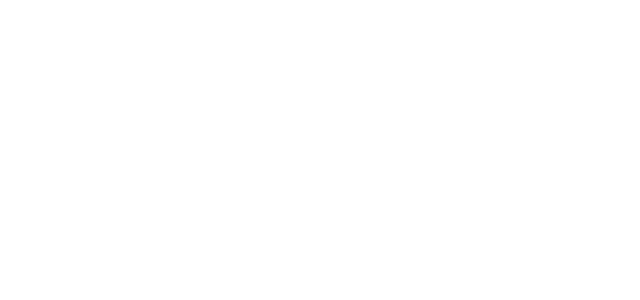
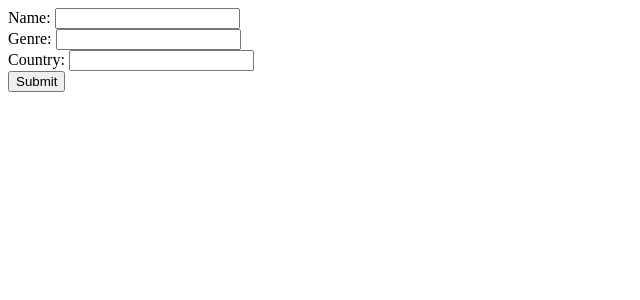
Before and after one commit to laresamdeola/ReactPractise, a React (Create React App) app: page / in a window 1280 px wide. Shown: the top 300 px of the page, without its empty margins (0-640 px from the left). Built offline with nearby package versions, Linux system fonts and the light colour scheme.

Commit message:
Update 2 files including another useReducer example

```diff
--- /dev/null
+++ b/src/components/useReducer/ReduceExample1.jsx
@@ -0,0 +1,75 @@
+import React, { useState, useReducer } from "react";
+
+const ReduceExample1 = () => {
+  const [name, setName] = useState("");
+  const [genre, setGenre] = useState("");
+  const [country, setCountry] = useState("");
+
+  const defaultItems = {
+    poets: [],
+    isModalOpen: false,
+    modalContents: "",
+  };
+
+  const reduce = (state, action) => {
+    if (action.type === "ADD_POET") {
+      const newPoet = [...state.poets, action.payload];
+      return {
+        ...state,
+        poets: newPoet,
+        isModalOpen: true,
+        modalContents: "Added New Poet",
+      };
+    }
+
+    return state;
+  };
+
+  const [state, dispatch] = useReducer(reduce, defaultItems);
+
+  const handleForm = (event) => {
+    event.preventDefault();
+    const newPoets = {
+      id: new Date().getTime().toString(),
+      name,
+      genre,
+      country,
+    };
+    dispatch({ type: "ADD_POET", payload: newPoets });
+    console.log(state.modalContents);
+  };
+
+  return (
+    <>
+      <form onSubmit={handleForm}>
+        <label htmlFor="name">Name: </label>
+        <input
+          type="text"
+          name="name"
+          value={name}
+          onChange={(event) => setName(event.target.value)}
+        />
+        <br />
+        <label htmlFor="genre">Genre: </label>
+        <input
+          type="text"
+          name="genre"
+          value={genre}
+          onChange={(event) => setGenre(event.target.value)}
+        />
+        <br />
+        <label htmlFor="country">Country: </label>
+        <input
+          type="text"
+          name="country"
+          value={country}
+          onChange={(event) => setCountry(event.target.value)}
+        />
+        <br />
+        <button type="submit">Submit</button>
+      </form>
+    </>
+  );
+};
+
+export default ReduceExample1;
--- a/src/index.js
+++ b/src/index.js
@@ -1,8 +1,8 @@
 import React from "react";
 import { createRoot } from "react-dom/client";
-import ModalExample from "./components/customhooks/ModalExample";
+import ReduceExample1 from "./components/useReducer/ReduceExample1";
 
 const rootElement = document.getElementById("root");
 const root = createRoot(rootElement);
 
-root.render(<ModalExample />);
+root.render(<ReduceExample1 />);
```
